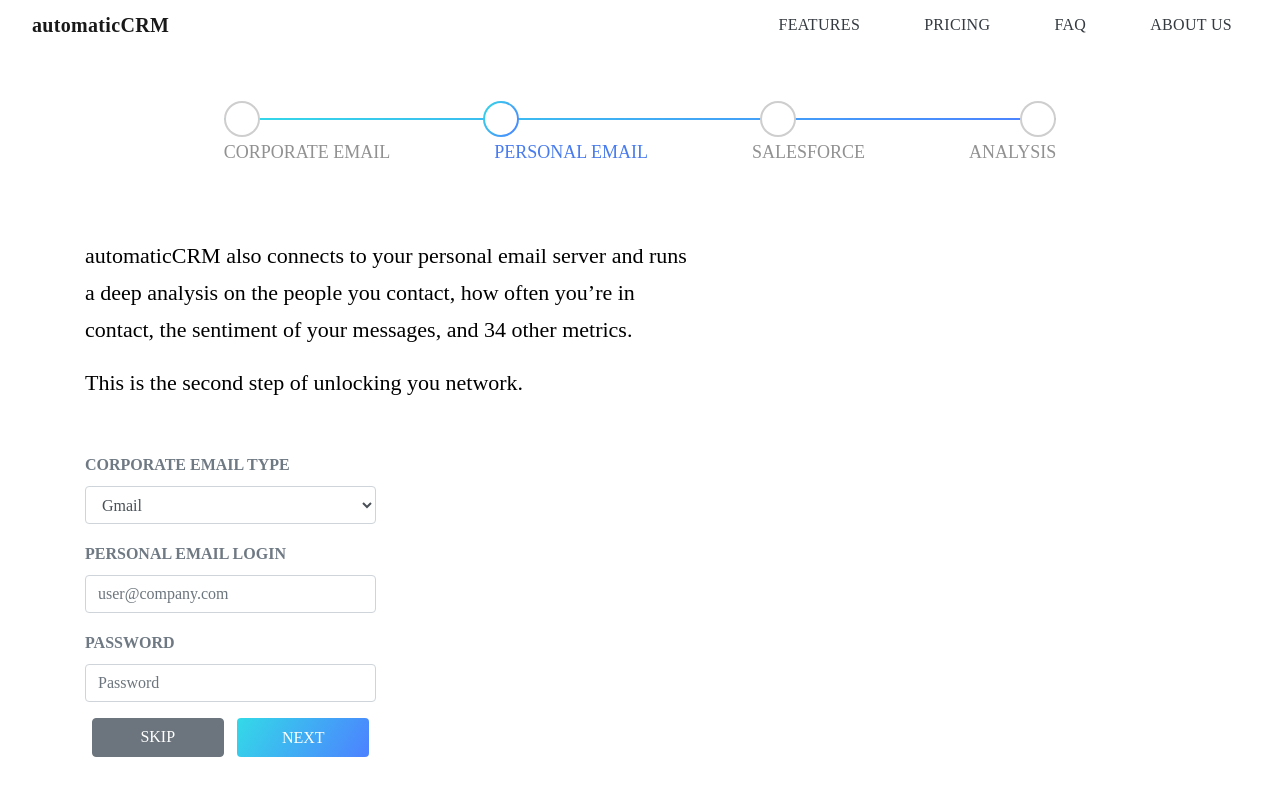
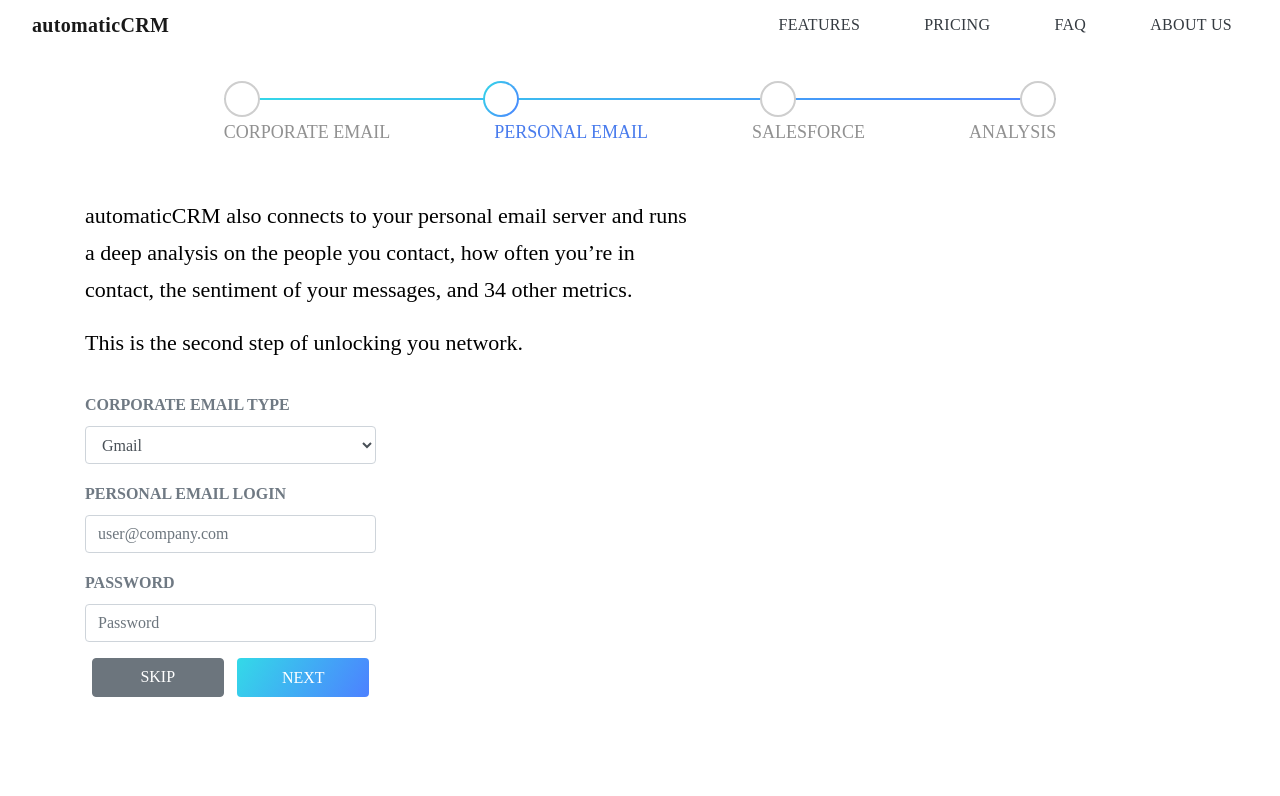
Before and after one commit to dskurbatov/automatic-crm, a React (Create React App) app: page /personal in a window 1280 px wide. Shown: the top 796 px of the page. Built offline with nearby package versions, Linux system fonts and the light colour scheme.

Commit message:
edited margin-top

```diff
--- a/src/index.css
+++ b/src/index.css
@@ -13,7 +13,7 @@
 }
 
 .progressBar {
-  margin-top: 50px;
+  margin-top: 30px;
   height: 87px;
 }
 
@@ -89,7 +89,7 @@
 }
 
 .info {
-  margin-top: 50px;
+  margin-top: 30px;
   width: 603px;
 }
 
@@ -103,7 +103,7 @@
 
 .form {
   width: 291px;
-  margin-top: 50px;
+  margin-top: 30px;
 }
 
 .form > .form-group {
```
